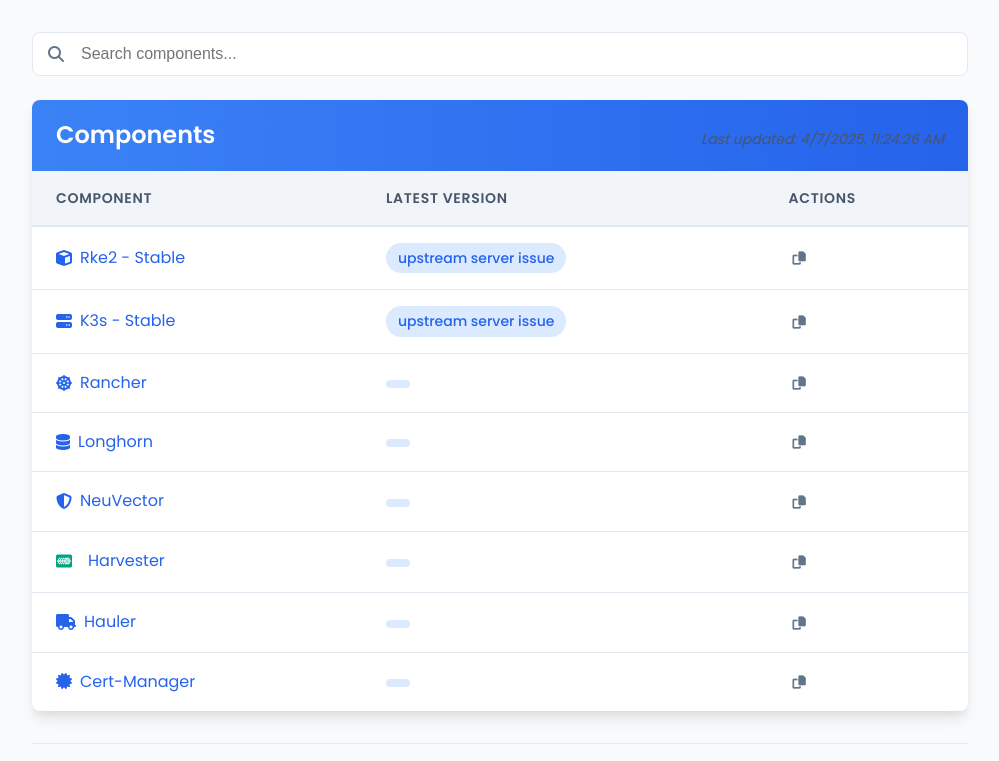
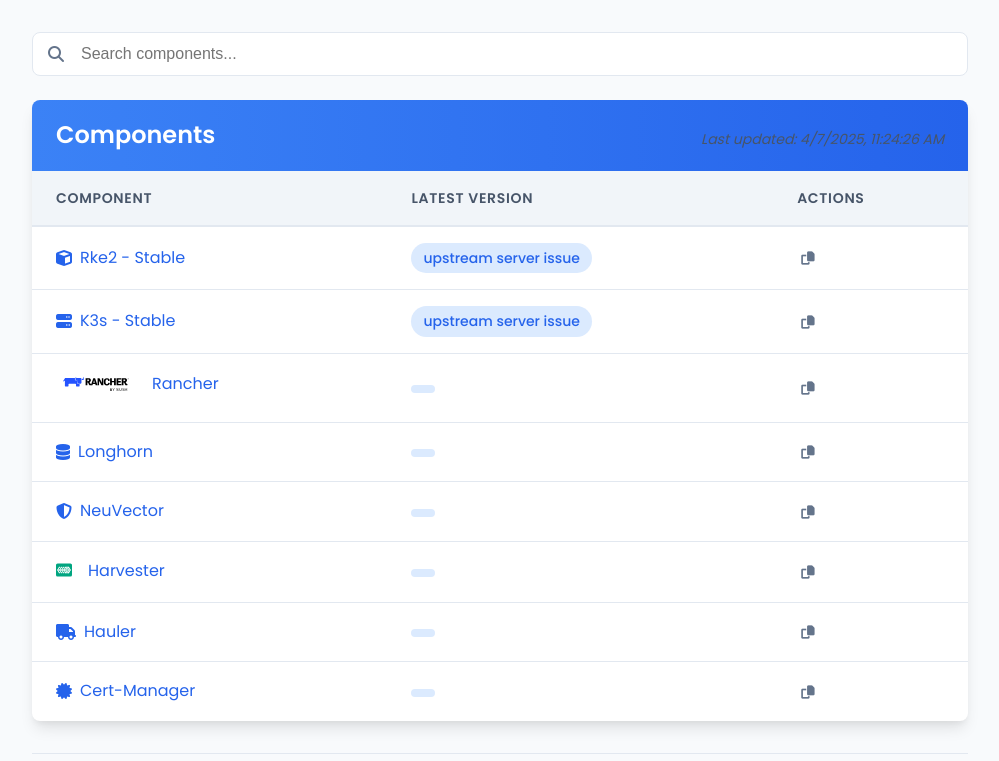
Before and after one commit to joshyorko/clem-demo, a Flask app: page / in a window 1280 px wide. Shown: the part 132-893 px from the top of the page, without its empty margins (140-1139 px from the left). Run offline with Flask 3, Linux system fonts and the light colour scheme; data that the repository does not hold is empty.

Commit message:
Add Rancher logo SVG and update index.html to include logo in the Rancher link

```diff
--- a/templates/index.html
+++ b/templates/index.html
@@ -459,7 +459,7 @@
                         <tr data-name="rancher">
                             <td>
                                 <a href="https://github.com/rancher/rancher" target="_blank">
-                                    <i class="fas fa-dharmachakra"></i> Rancher
+                                    <img src="/assets/rancher-logo.svg" alt="Rancher Logo" style="width: 80px; height: auto; vertical-align: middle; margin-right: 8px;"> Rancher
                                 </a>
                             </td>
                             <td>
```
Also changed, not shown: assets/rancher-logo.svg (added).
